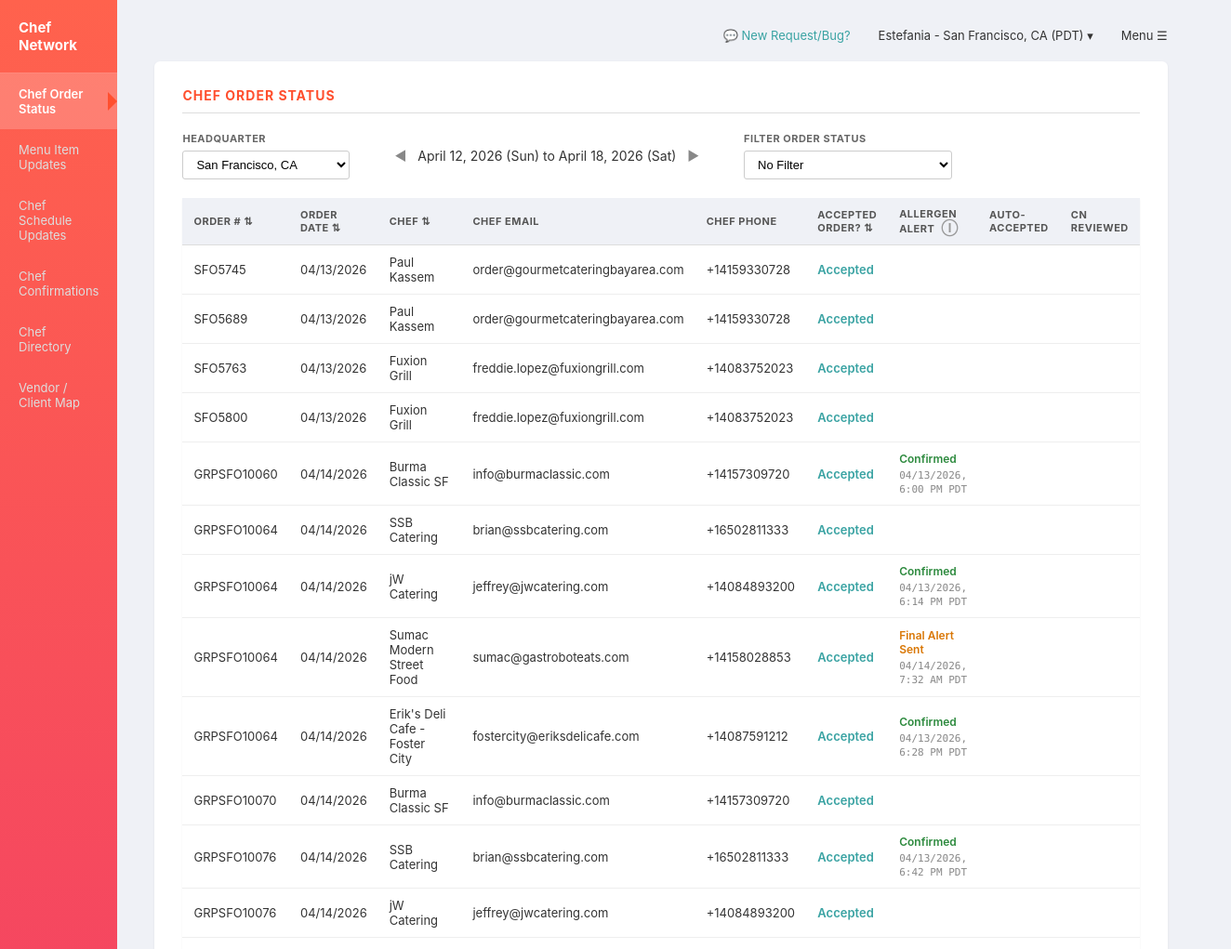
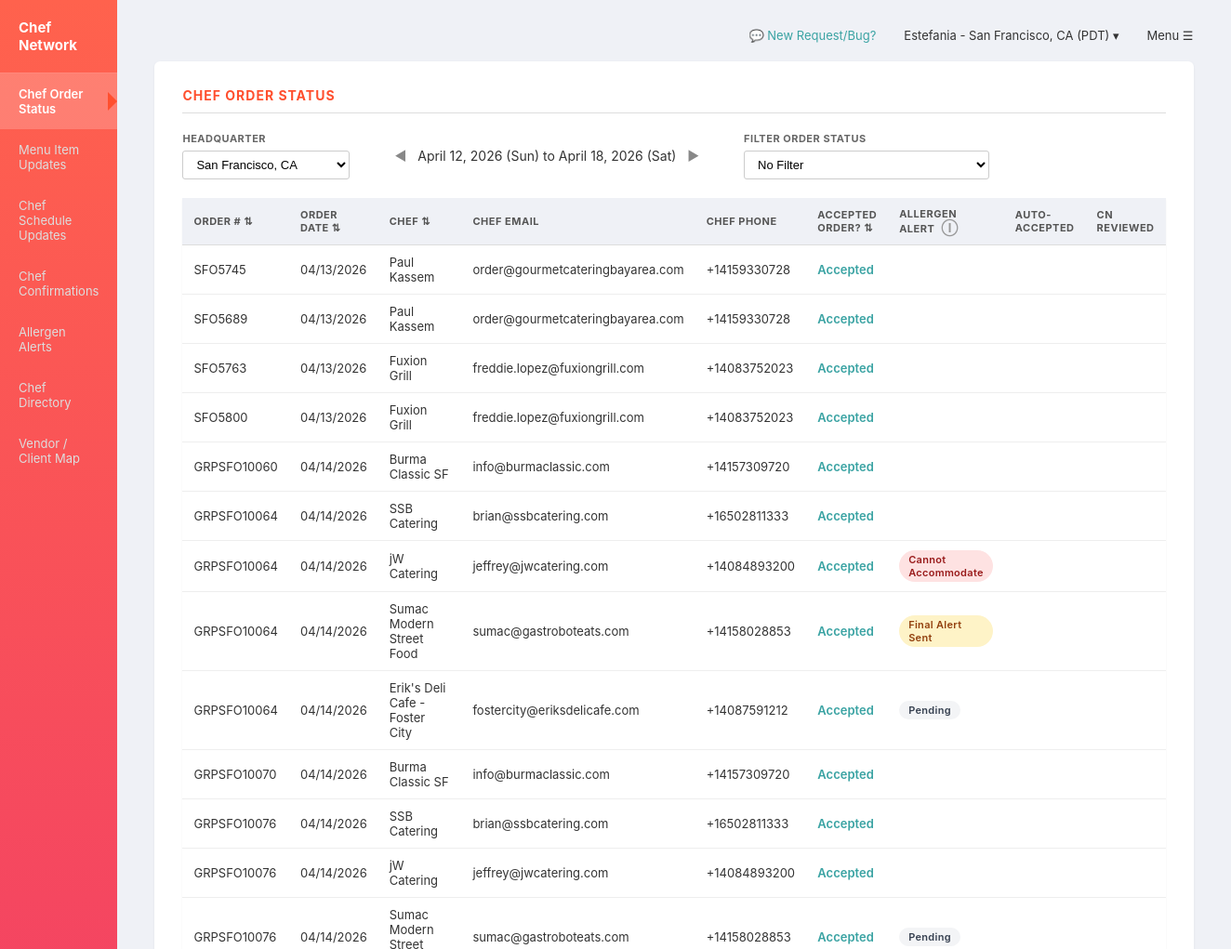
Before and after one commit to ecg46/allergen-alert-feature, a plain HTML site: page chef-network.html in a window 1280 px wide. Shown: the top 1021 px of the page at 93% size, 1324 px wide, since content can reach past the window. Drawn offline with Linux system fonts and the light colour scheme.

Commit message:
Update chef-network.html with V1.1 dev-reviewed changes

```diff
--- a/chef-network.html
+++ b/chef-network.html
@@ -32,12 +32,11 @@
   .tooltip-text { display: none; position: absolute; bottom: calc(100% + 10px); left: 50%; transform: translateX(-50%); width: 320px; background: #333; color: #fff; font-size: 12px; font-weight: 400; text-transform: none; letter-spacing: 0; line-height: 1.5; padding: 12px 14px; border-radius: 6px; box-shadow: 0 4px 12px rgba(0,0,0,0.2); z-index: 100; }
   .tooltip-text::after { content: ""; position: absolute; top: 100%; left: 50%; transform: translateX(-50%); border: 6px solid transparent; border-top-color: #333; }
   .tooltip-icon:hover .tooltip-text, .tooltip-icon:focus .tooltip-text { display: block; }
-  .allergen-log { color: #555; font-size: 12px; }
-  .allergen-log strong { color: #2d8a3e; font-weight: 600; display: block; margin-bottom: 2px; }
-  .allergen-log .ts { color: #888; font-size: 11px; font-family: "SF Mono", Consolas, monospace; }
-  .final-alert { color: #555; font-size: 12px; }
-  .final-alert strong { color: #D97706; font-weight: 600; display: block; margin-bottom: 2px; }
-  .final-alert .ts { color: #888; font-size: 11px; font-family: "SF Mono", Consolas, monospace; }
+  .allergen-pill { display: inline-block; font-size: 11px; font-weight: 600; padding: 3px 10px; border-radius: 20px; letter-spacing: .3px; }
+  .allergen-log .allergen-pill { background: #DCFCE7; color: #166534; }
+  .final-alert .allergen-pill { background: #FEF3C7; color: #92400E; }
+  .allergen-pending .allergen-pill { background: #F3F4F6; color: #374151; }
+  .cannot-accommodate .allergen-pill { background: #FEE2E2; color: #991B1B; }
 </style>
 </head>
 <body>
@@ -48,6 +47,7 @@
     <a href="#">Menu Item Updates</a>
     <a href="#">Chef Schedule Updates</a>
     <a href="#">Chef Confirmations</a>
+    <a href="allergen-alerts-tab.html">Allergen Alerts</a>
     <a href="#">Chef Directory</a>
     <a href="#">Vendor / Client Map</a>
   </aside>
@@ -69,8 +69,9 @@
           <label>FILTER ORDER STATUS</label>
           <select id="statusFilter">
             <option value="">No Filter</option>
-            <option value="allergen-confirmed">Allergen Alert – Confirmed</option>
+            <option value="allergen-pending">Allergen Alert – Pending</option>
             <option value="allergen-final">Allergen Alert – Final Alert Sent</option>
+            <option value="allergen-cannot">Allergen Alert – Cannot Accommodate</option>
           </select>
         </div>
       </div>
@@ -83,7 +84,7 @@
             <th>Chef Email</th>
             <th>Chef Phone</th>
             <th>Accepted Order? ⇅</th>
-            <th class="allergen-th">Allergen Alert <span class="tooltip-icon" tabindex="0">ⓘ<span class="tooltip-text">Only appears on group orders that include customers with allergen alerts on their profile. <strong style="color:#7dd3b0">Confirmed</strong>: the vendor acknowledged the alert at that time. <strong style="color:#fbbf24">Final Alert Sent</strong>: a final reminder has been sent because the vendor had not yet confirmed.</span></span></th>
+            <th class="allergen-th">Allergen Alert <span class="tooltip-icon" tabindex="0">ⓘ<span class="tooltip-text">Only shows on group orders where one or more diners have an allergen alert. Only displays when action may be needed — no value means the order is confirmed or has no allergen alerts. <strong style="color:#9CA3AF">Pending</strong>: cutoff reached, awaiting vendor confirmation. <strong style="color:#fbbf24">Final Alert Sent</strong>: final reminder sent, vendor has not yet confirmed. <strong style="color:#FCA5A5">Cannot Accommodate</strong>: vendor flagged they cannot accommodate one or more allergens. See the Allergen Alerts tab for full details.</span></span></th>
             <th>Auto-Accepted</th>
             <th>CN Reviewed</th>
           </tr>
@@ -141,20 +142,31 @@ function finalAlertTs(orderDate, i) {
   return `${date}, ${h}:${pad(base.getMinutes())} ${ampm} PDT`;
 }
 
-// GRP orders that happen to have no allergen customers (empty cell)
+// GRP orders with no allergen customers — empty cell
 const noAllergen = new Set([5, 9, 11, 15, 19]);
-// GRP order rows where final alert has been sent but vendor has not yet confirmed
+// GRP order rows — final alert sent, vendor has not confirmed
 const finalAlertSent = new Set([7, 13]);
+// GRP order rows — vendor flagged cannot accommodate
+const cannotAccommodate = new Set([6, 16]);
+// GRP order rows — pending (cutoff reached, awaiting response)
+const pending = new Set([8, 12]);
 
 const tbody = document.getElementById("rows");
 rows.forEach((r, i) => {
   const tr = document.createElement("tr");
   const isGrp = r[0].includes("GRP");
-  const allergenCell = !isGrp || noAllergen.has(i)
-    ? `<td></td>`
-    : finalAlertSent.has(i)
-      ? `<td class="final-alert"><strong>Final Alert Sent</strong><span class="ts">${finalAlertTs(r[1], i)}</span></td>`
-      : `<td class="allergen-log"><strong>Confirmed</strong><span class="ts">${confirmTs(r[1], i)}</span></td>`;
+  let allergenCell;
+  if (!isGrp || noAllergen.has(i)) {
+    allergenCell = `<td></td>`;
+  } else if (cannotAccommodate.has(i)) {
+    allergenCell = `<td class="cannot-accommodate"><span class="allergen-pill">Cannot Accommodate</span></td>`;
+  } else if (finalAlertSent.has(i)) {
+    allergenCell = `<td class="final-alert"><span class="allergen-pill">Final Alert Sent</span></td>`;
+  } else if (pending.has(i)) {
+    allergenCell = `<td class="allergen-pending"><span class="allergen-pill">Pending</span></td>`;
+  } else {
+    allergenCell = `<td></td>`;
+  }
   tr.innerHTML = `
     <td>${r[0]}</td>
     <td>${r[1]}</td>
@@ -173,11 +185,13 @@ document.getElementById("statusFilter").addEventListener("change", function() {
   const val = this.value;
   document.querySelectorAll("#rows tr").forEach(tr => {
     const cell = tr.querySelector("td:nth-child(7)");
-    const hasConfirmed = cell && cell.classList.contains("allergen-log");
     const hasFinal = cell && cell.classList.contains("final-alert");
+    const hasPending = cell && cell.classList.contains("allergen-pending");
+    const hasCannot = cell && cell.classList.contains("cannot-accommodate");
     let show = true;
-    if (val === "allergen-confirmed") show = hasConfirmed;
-    else if (val === "allergen-final") show = hasFinal;
+    if (val === "allergen-final") show = hasFinal;
+    else if (val === "allergen-pending") show = hasPending;
+    else if (val === "allergen-cannot") show = hasCannot;
     tr.style.display = show ? "" : "none";
   });
 });
```
